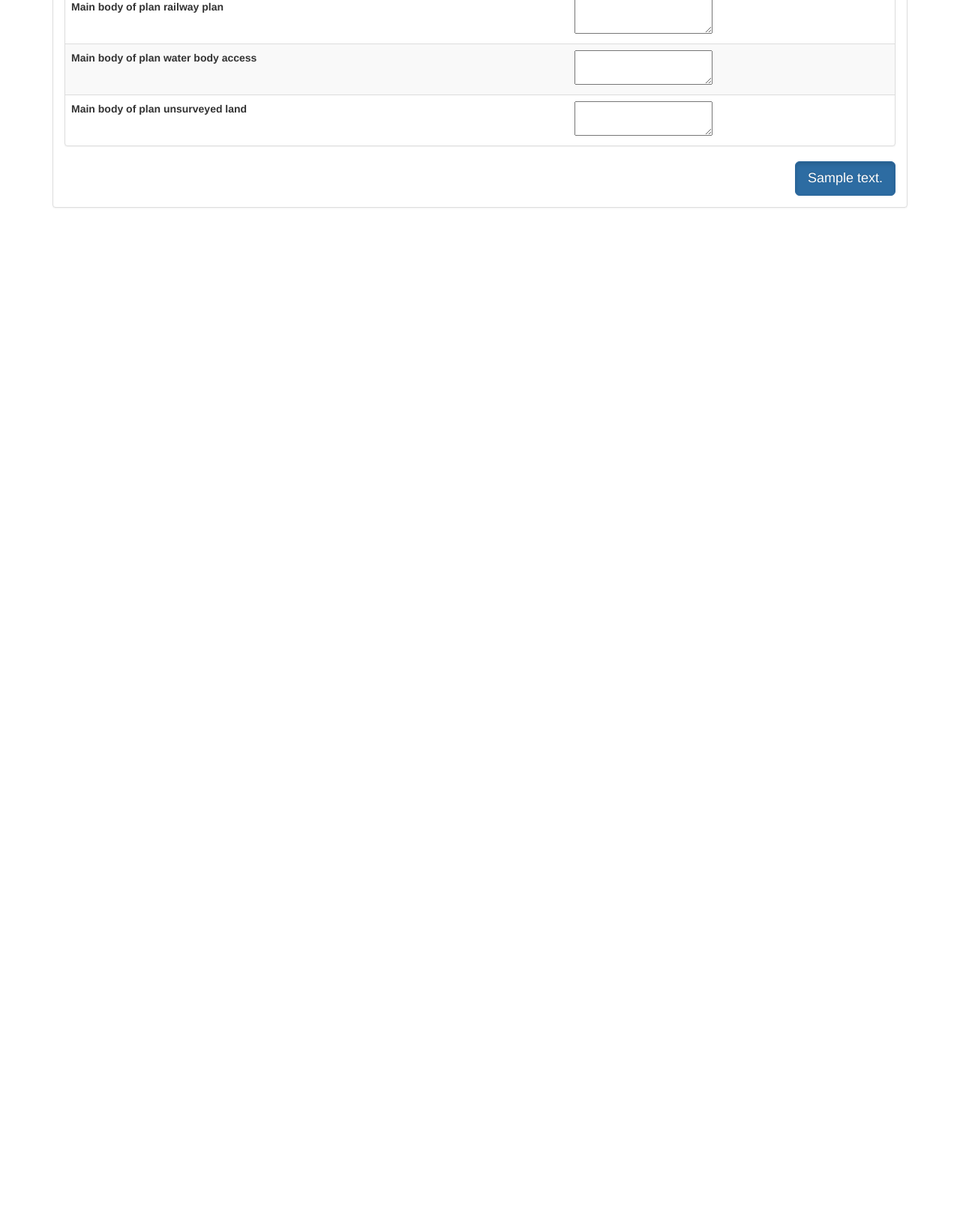
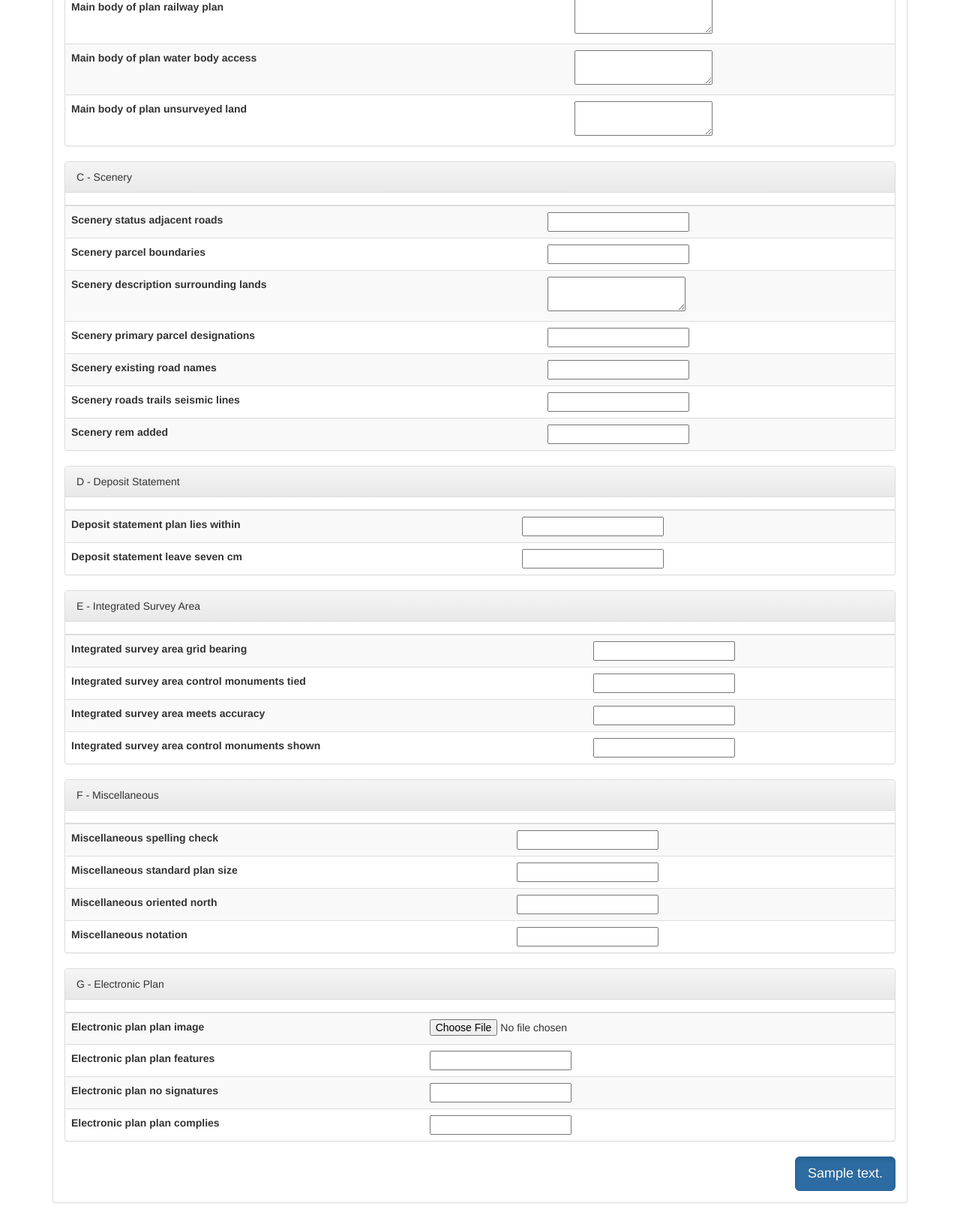
Before and after one commit to bjacklyn/seng422, a Django app: template templates/surveys/create_survey_page.html in a window 1280 px wide. Shown: the part 1889-3513 px from the top of the page at 75% size. Before the commit the page ends 2166 px from the top, so only its background shows below. Run offline with Django 3.2, Linux system fonts and the light colour scheme; the template is opened without the code that fills it: most values are stand-ins (such as "Sample title", 1, 10 or a date in 2020); form fields are guessed from the names that the template uses; some libraries are stand-ins or nearby versions.

Commit message:
Add remaining survey table sections

```diff
--- a/templates/surveys/forms/create_survey_form.html
+++ b/templates/surveys/forms/create_survey_form.html
@@ -88,6 +88,86 @@
 				</table>
 			</div>
 
+			<!-- C - Scenery -->
+			<div class="panel panel-default">
+				<div class="panel-heading">C - Scenery</div>
+				<table class="table table-striped">
+					<thead>
+						<tr>
+							<th></th>
+							<th></th>
+						</tr>
+					</thead>
+					<tbody>
+						{% include "surveys/forms/survey_form_table/scenery_table.html"%}
+					</tbody>
+				</table>
+			</div>
+
+			<!-- D - Deposit Statement -->
+			<div class="panel panel-default">
+				<div class="panel-heading">D - Deposit Statement</div>
+				<table class="table table-striped">
+					<thead>
+						<tr>
+							<th></th>
+							<th></th>
+						</tr>
+					</thead>
+					<tbody>
+						{% include "surveys/forms/survey_form_table/deposit_statement_table.html"%}
+					</tbody>
+				</table>
+			</div>
+
+			<!-- E - Integrated Survey Area -->
+			<div class="panel panel-default">
+				<div class="panel-heading">E - Integrated Survey Area</div>
+				<table class="table table-striped">
+					<thead>
+						<tr>
+							<th></th>
+							<th></th>
+						</tr>
+					</thead>
+					<tbody>
+						{% include "surveys/forms/survey_form_table/integrated_survey_area_table.html"%}
+					</tbody>
+				</table>
+			</div>
+
+			<!-- F - Miscellaneous -->
+			<div class="panel panel-default">
+				<div class="panel-heading">F - Miscellaneous</div>
+				<table class="table table-striped">
+					<thead>
+						<tr>
+							<th></th>
+							<th></th>
+						</tr>
+					</thead>
+					<tbody>
+						{% include "surveys/forms/survey_form_table/miscellaneous_table.html"%}
+					</tbody>
+				</table>
+			</div>
+
+			<!-- G - Electronic Plan -->
+			<div class="panel panel-default">
+				<div class="panel-heading">G - Electronic Plan</div>
+				<table class="table table-striped">
+					<thead>
+						<tr>
+							<th></th>
+							<th></th>
+						</tr>
+					</thead>
+					<tbody>
+						{% include "surveys/forms/survey_form_table/electronic_plan_table.html"%}
+					</tbody>
+				</table>
+			</div>
+
 			<div style="overflow: hidden;">
 				{% if show_create_button %}
 				<button class="btn btn-lg btn-primary" type="submit" name="signup" style="float:right; margin-left: 10px;">{{ submit_button_text }}</button>
--- /dev/null
+++ b/templates/surveys/forms/survey_form_table/deposit_statement_table.html
@@ -0,0 +1,16 @@
+	<tr>
+		<td>
+			{{ create_survey_form.deposit_statement_plan_lies_within.label_tag }}
+		</td>
+		<td>
+			{{ create_survey_form.deposit_statement_plan_lies_within }}
+		</td>
+	</tr>
+	<tr>
+		<td>
+			{{ create_survey_form.deposit_statement_leave_seven_cm.label_tag }}
+		</td>
+		<td>
+			{{ create_survey_form.deposit_statement_leave_seven_cm }}
+		</td>
+	</tr>
--- /dev/null
+++ b/templates/surveys/forms/survey_form_table/electronic_plan_table.html
@@ -0,0 +1,32 @@
+	<tr>
+		<td>
+			{{ create_survey_form.electronic_plan_plan_image.label_tag }}
+		</td>
+		<td>
+			{{ create_survey_form.electronic_plan_plan_image }}
+		</td>
+	</tr>
+	<tr>
+		<td>
+			{{ create_survey_form.electronic_plan_plan_features.label_tag }}
+		</td>
+		<td>
+			{{ create_survey_form.electronic_plan_plan_features }}
+		</td>
+	</tr>
+	<tr>
+		<td>
+			{{ create_survey_form.electronic_plan_no_signatures.label_tag }}
+		</td>
+		<td>
+			{{ create_survey_form.electronic_plan_no_signatures }}
+		</td>
+	</tr>
+	<tr>
+		<td>
+			{{ create_survey_form.electronic_plan_plan_complies.label_tag }}
+		</td>
+		<td>
+			{{ create_survey_form.electronic_plan_plan_complies }}
+		</td>
+	</tr>
--- /dev/null
+++ b/templates/surveys/forms/survey_form_table/integrated_survey_area_table.html
@@ -0,0 +1,32 @@
+	<tr>
+		<td>
+			{{ create_survey_form.integrated_survey_area_grid_bearing.label_tag }}
+		</td>
+		<td>
+			{{ create_survey_form.integrated_survey_area_grid_bearing }}
+		</td>
+	</tr>
+	<tr>
+		<td>
+			{{ create_survey_form.integrated_survey_area_control_monuments_tied.label_tag }}
+		</td>
+		<td>
+			{{ create_survey_form.integrated_survey_area_control_monuments_tied }}
+		</td>
+	</tr>
+	<tr>
+		<td>
+			{{ create_survey_form.integrated_survey_area_meets_accuracy.label_tag }}
+		</td>
+		<td>
+			{{ create_survey_form.integrated_survey_area_meets_accuracy }}
+		</td>
+	</tr>
+	<tr>
+		<td>
+			{{ create_survey_form.integrated_survey_area_control_monuments_shown.label_tag }}
+		</td>
+		<td>
+			{{ create_survey_form.integrated_survey_area_control_monuments_shown }}
+		</td>
+	</tr>
--- /dev/null
+++ b/templates/surveys/forms/survey_form_table/miscellaneous_table.html
@@ -0,0 +1,32 @@
+	<tr>
+		<td>
+			{{ create_survey_form.miscellaneous_spelling_check.label_tag }}
+		</td>
+		<td>
+			{{ create_survey_form.miscellaneous_spelling_check }}
+		</td>
+	</tr>
+	<tr>
+		<td>
+			{{ create_survey_form.miscellaneous_standard_plan_size.label_tag }}
+		</td>
+		<td>
+			{{ create_survey_form.miscellaneous_standard_plan_size }}
+		</td>
+	</tr>
+	<tr>
+		<td>
+			{{ create_survey_form.miscellaneous_oriented_north.label_tag }}
+		</td>
+		<td>
+			{{ create_survey_form.miscellaneous_oriented_north }}
+		</td>
+	</tr>
+	<tr>
+		<td>
+			{{ create_survey_form.miscellaneous_notation.label_tag }}
+		</td>
+		<td>
+			{{ create_survey_form.miscellaneous_notation }}
+		</td>
+	</tr>
--- /dev/null
+++ b/templates/surveys/forms/survey_form_table/scenery_table.html
@@ -0,0 +1,56 @@
+	<tr>
+		<td>
+			{{ create_survey_form.scenery_status_adjacent_roads.label_tag }}
+		</td>
+		<td>
+			{{ create_survey_form.scenery_status_adjacent_roads }}
+		</td>
+	</tr>
+	<tr>
+		<td>
+			{{ create_survey_form.scenery_parcel_boundaries.label_tag }}
+		</td>
+		<td>
+			{{ create_survey_form.scenery_parcel_boundaries }}
+		</td>
+	</tr>
+	<tr>
+		<td>
+			{{ create_survey_form.scenery_description_surrounding_lands.label_tag }}
+		</td>
+		<td>
+			{{ create_survey_form.scenery_description_surrounding_lands }}
+		</td>
+	</tr>
+	<tr>
+		<td>
+			{{ create_survey_form.scenery_primary_parcel_designations.label_tag }}
+		</td>
+		<td>
+			{{ create_survey_form.scenery_primary_parcel_designations }}
+		</td>
+	</tr>
+	<tr>
+		<td>
+			{{ create_survey_form.scenery_existing_road_names.label_tag }}
+		</td>
+		<td>
+			{{ create_survey_form.scenery_existing_road_names }}
+		</td>
+	</tr>
+	<tr>
+		<td>
+			{{ create_survey_form.scenery_roads_trails_seismic_lines.label_tag }}
+		</td>
+		<td>
+			{{ create_survey_form.scenery_roads_trails_seismic_lines }}
+		</td>
+	</tr>
+	<tr>
+		<td>
+			{{ create_survey_form.scenery_rem_added.label_tag }}
+		</td>
+		<td>
+			{{ create_survey_form.scenery_rem_added }}
+		</td>
+	</tr>
```
Also changed, not shown: surveys/forms.py (+40 -32 lines), surveys/models.py (+31 -0 lines).
